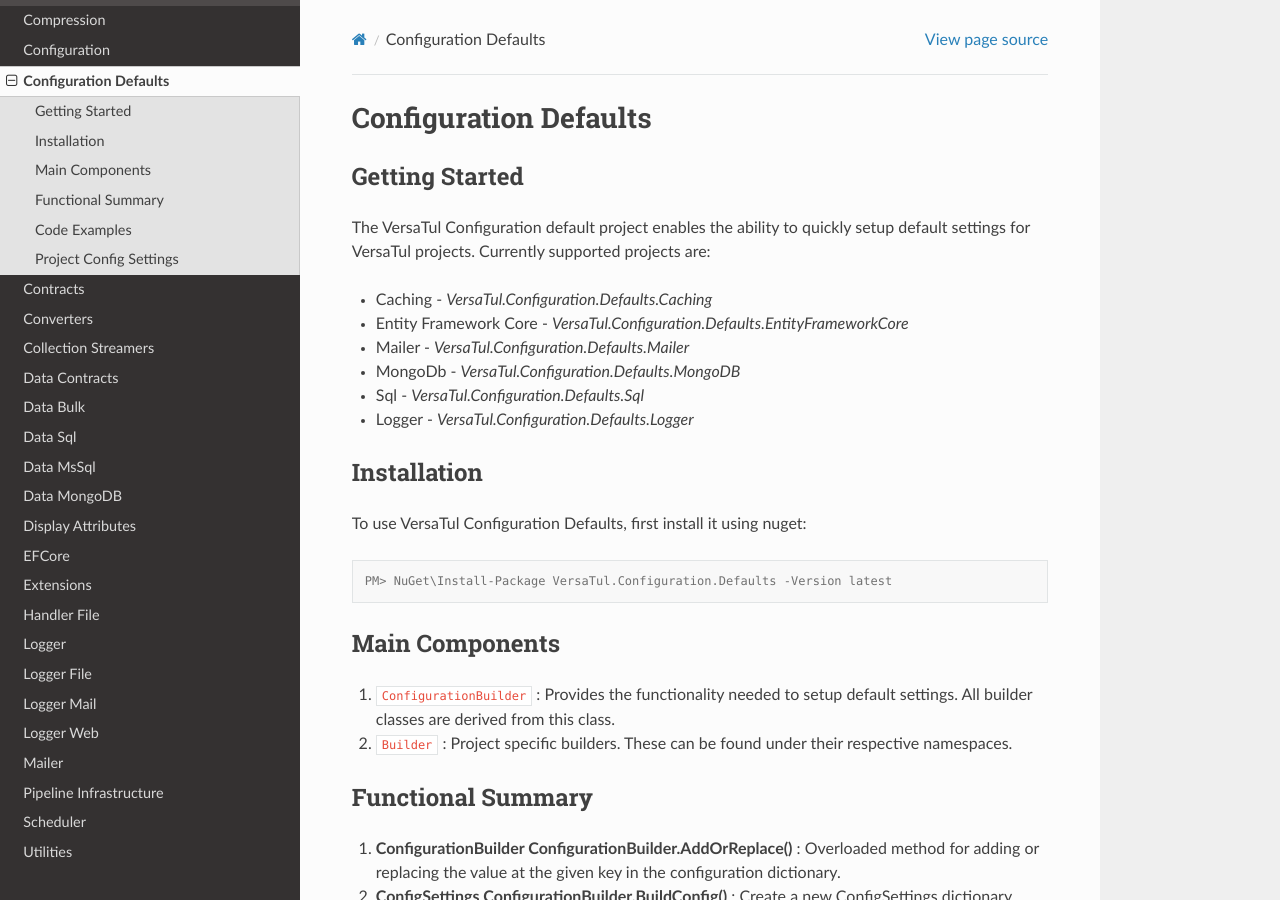
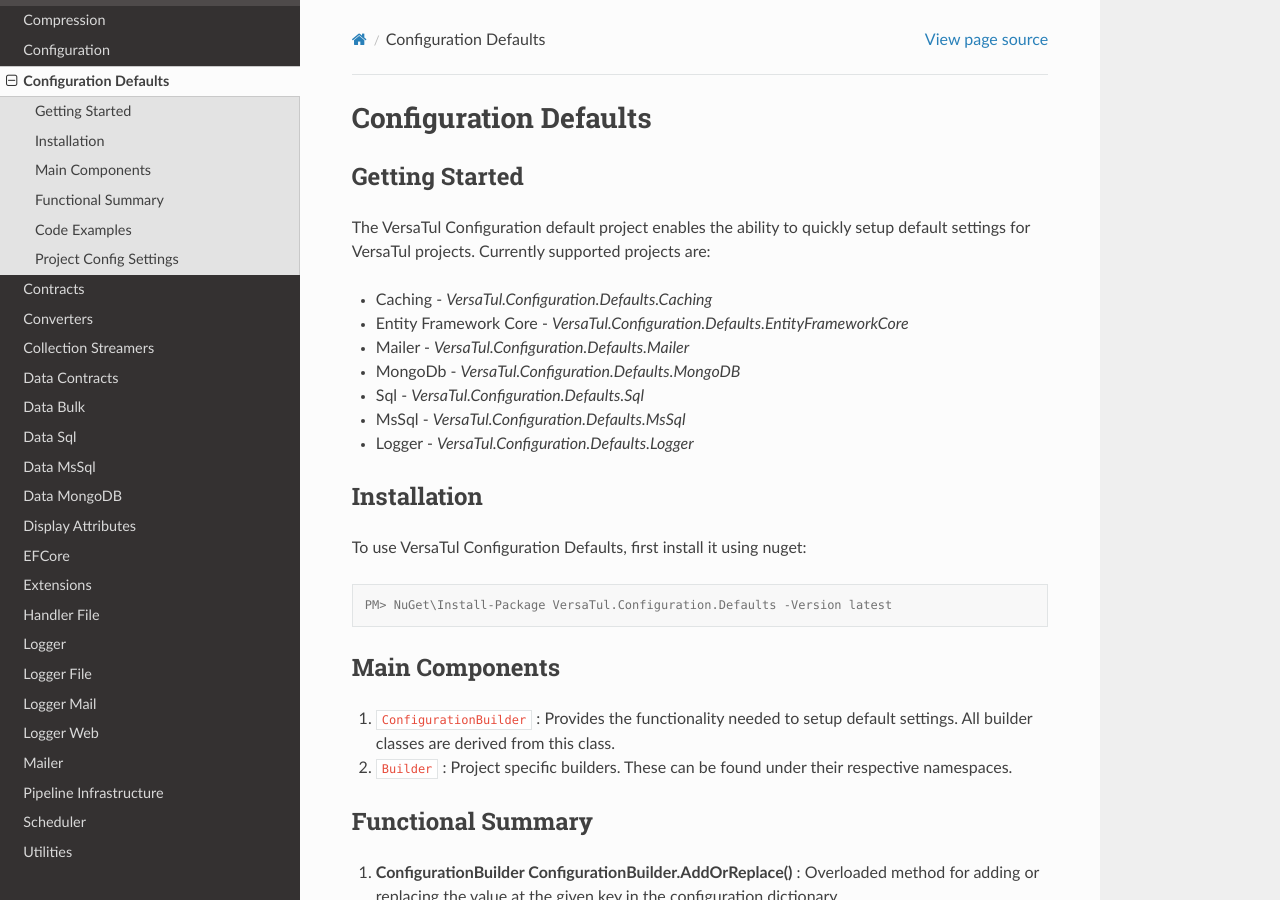
Before and after one commit to BjornWilliams/DocsVersaTul, a Sphinx documentation site: the page built from docs/source/configuration-defaults.rst, in a window 1280 px wide and 900 px high. Built offline with Sphinx 7.4.7 and the Read the Docs theme 2.0.0, drawn with Linux system fonts in a browser that asks for light colours.

Commit message:
Update configuration-defaults.rst
Added MsSql default configuration

```diff
--- a/docs/source/configuration-defaults.rst
+++ b/docs/source/configuration-defaults.rst
@@ -11,6 +11,7 @@
 - Mailer - *VersaTul.Configuration.Defaults.Mailer*
 - MongoDb - *VersaTul.Configuration.Defaults.MongoDB*
 - Sql - *VersaTul.Configuration.Defaults.Sql*
+- MsSql - *VersaTul.Configuration.Defaults.MsSql*
 - Logger - *VersaTul.Configuration.Defaults.Logger*
 
 Installation
@@ -95,7 +96,7 @@
 +--------------+-----------------------+------------------+
 | MongoDB      | EnabledSslProtocols   | false            |
 +--------------+-----------------------+------------------+
-| Sql          | BulkCopyTimeout       | 1800s            |
+| MsSql        | BulkCopyTimeout       | 1800s            |
 +--------------+-----------------------+------------------+
 | Sql          | CommandTimeout        | 600s             |
 +--------------+-----------------------+------------------+
```
